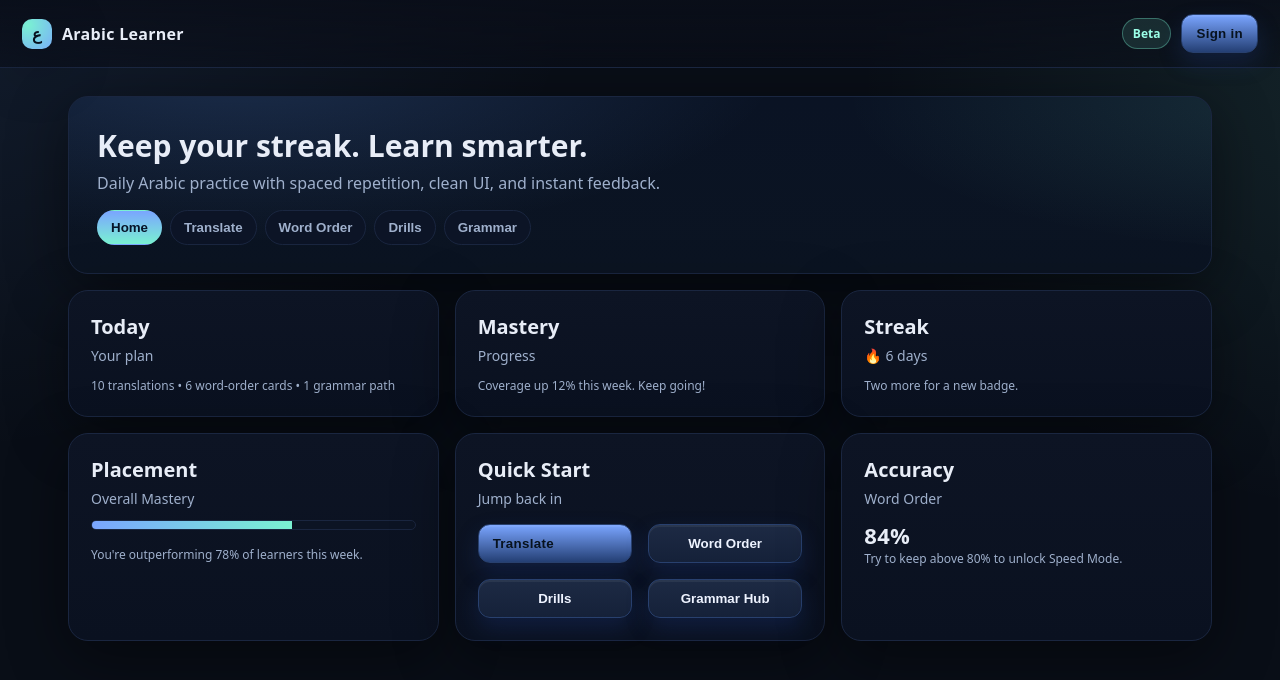
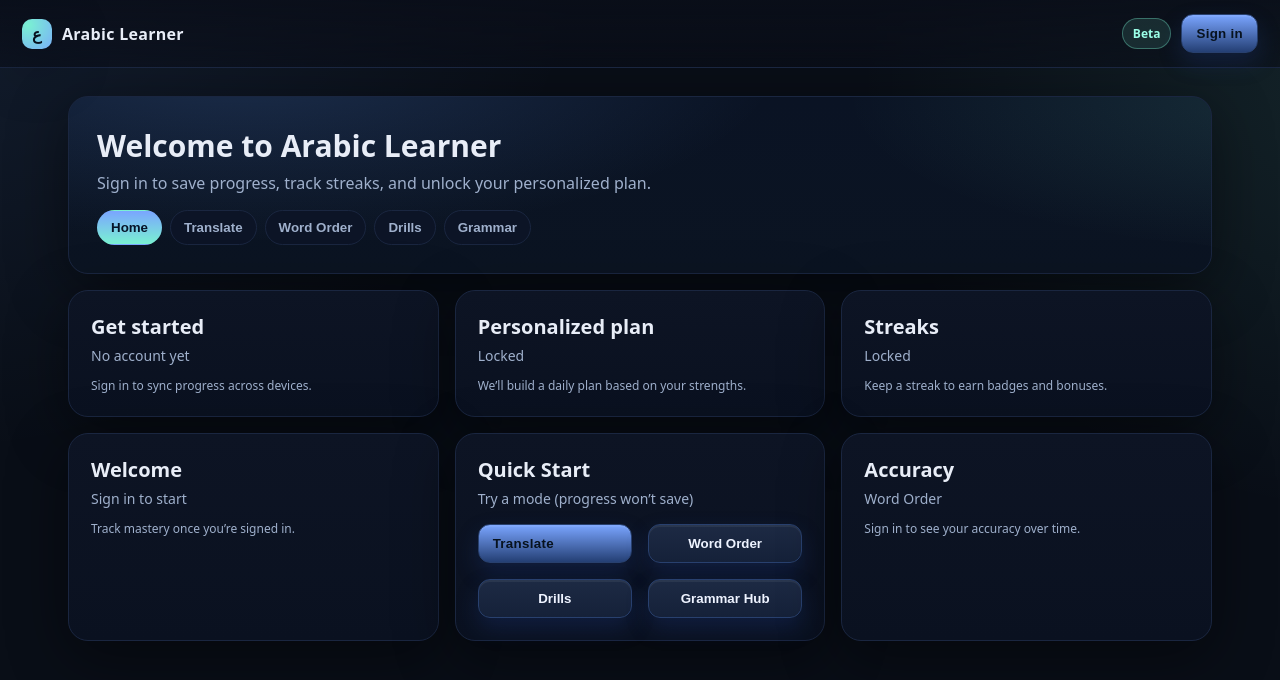
Before and after one commit to aquabble/arabialearners, a React (Vite) app: page / in a window 1280 px wide. Shown: the top 680 px of the page. Built offline with nearby package versions, Linux system fonts and the light colour scheme.

Commit message:
Add files via upload

```diff
--- a/src/components/Home.jsx
+++ b/src/components/Home.jsx
@@ -1,20 +1,26 @@
 import { Card, CardBody, CardTitle, CardSub } from './ui/Card.jsx'
+import Progress from './ui/Progress.jsx'
 import Button from './ui/Button.jsx'
-import Progress from './ui/Progress.jsx'
 
-export default function Home({ mastery=62, woAcc=84, onNav = ()=>{} }){
+export default function Home({ mastery=62, woAcc=84, onNav = ()=>{}, user = null }){
   return (
     <div className="grid cols-3">
       <div className="card"><div className="card-body">
-        <CardTitle>Placement</CardTitle>
-        <CardSub>Overall Mastery</CardSub>
-        <Progress value={mastery} />
-        <div className="small mt-16">You're outperforming 78% of learners this week.</div>
+        <CardTitle>{user ? 'Placement' : 'Welcome'}</CardTitle>
+        <CardSub>{user ? 'Overall Mastery' : 'Sign in to start'}</CardSub>
+        {user ? (
+          <>
+            <Progress value={mastery} />
+            <div className="small mt-16">You're outperforming 78% of learners this week.</div>
+          </>
+        ) : (
+          <div className="small">Track mastery once you’re signed in.</div>
+        )}
       </div></div>
 
       <div className="card"><div className="card-body">
         <CardTitle>Quick Start</CardTitle>
-        <CardSub>Jump back in</CardSub>
+        <CardSub>{user ? 'Jump back in' : 'Try a mode (progress won’t save)'}</CardSub>
         <div className="grid cols-2 mt-16">
           <Button className="w-full" variant="brand" onClick={()=>onNav('translate')}>Translate</Button>
           <Button className="w-full" onClick={()=>onNav('word-order')}>Word Order</Button>
@@ -28,8 +34,14 @@ export default function Home({ mastery=62, woAcc=84, onNav = ()=>{} }){
       <div className="card"><div className="card-body">
         <CardTitle>Accuracy</CardTitle>
         <CardSub>Word Order</CardSub>
-        <div className="title">{woAcc}%</div>
-        <div className="small">Try to keep above 80% to unlock Speed Mode.</div>
+        {user ? (
+          <>
+            <div className="title">{woAcc}%</div>
+            <div className="small">Keep above 80% to unlock Speed Mode.</div>
+          </>
+        ) : (
+          <div className="small">Sign in to see your accuracy over time.</div>
+        )}
       </div></div>
     </div>
   )
--- a/src/components/StudyShell.jsx
+++ b/src/components/StudyShell.jsx
@@ -1 +1,61 @@
-import Header from './ui/Header.jsx';import { Tabs } from './ui/Tabs.jsx';import { Card, CardBody, CardTitle, CardSub } from './ui/Card.jsx';export default function StudyShell({user,mode,setMode,children}){const items=[{label:'Home',value:'home'},{label:'Translate',value:'translate'},{label:'Word Order',value:'word-order'},{label:'Drills',value:'drills'},{label:'Grammar',value:'grammar'}];return (<div><Header user={user} right={<div className='badge ok'>Beta</div>} /><div className='container'><div className='hero'><h1>Keep your streak. Learn smarter.</h1><p>Daily Arabic practice with spaced repetition, clean UI, and instant feedback.</p><div className='mt-16'><Tabs value={mode} onChange={setMode} items={items} /></div></div><div className='mt-16 grid cols-3'><Card><CardBody><CardTitle>Today</CardTitle><CardSub>Your plan</CardSub><div className='small'>10 translations • 6 word-order cards • 1 grammar path</div></CardBody></Card><Card><CardBody><CardTitle>Mastery</CardTitle><CardSub>Progress</CardSub><div className='small'>Coverage up 12% this week. Keep going!</div></CardBody></Card><Card><CardBody><CardTitle>Streak</CardTitle><CardSub>🔥 6 days</CardSub><div className='small'>Two more for a new badge.</div></CardBody></Card></div><div className='mt-16'>{children}</div></div></div>) }
+import Header from './ui/Header.jsx';
+import { Tabs } from './ui/Tabs.jsx';
+import { Card, CardBody, CardTitle, CardSub } from './ui/Card.jsx';
+
+export default function StudyShell({ user, mode, setMode, onSignIn, onLogout, children }){
+  const items = [
+    {label:'Home', value:'home'},
+    {label:'Translate', value:'translate'},
+    {label:'Word Order', value:'word-order'},
+    {label:'Drills', value:'drills'},
+    {label:'Grammar', value:'grammar'}
+  ];
+
+  return (
+    <div>
+      <Header user={user} onSignIn={onSignIn} onLogout={onLogout} right={<div className="badge ok">Beta</div>} />
+      <div className="container">
+        <div className="hero">
+          <h1>{user ? 'Keep your streak. Learn smarter.' : 'Welcome to Arabic Learner'}</h1>
+          <p>{user ? 'Daily Arabic practice with spaced repetition, clean UI, and instant feedback.' : 'Sign in to save progress, track streaks, and unlock your personalized plan.'}</p>
+          <div className="mt-16">
+            <Tabs value={mode} onChange={setMode} items={items} />
+          </div>
+        </div>
+
+        {/* Overview cards */}
+        <div className="mt-16 grid cols-3">
+          {user ? (
+            <>
+              <Card><CardBody><CardTitle>Today</CardTitle><CardSub>Your plan</CardSub>
+                <div className="small">10 translations • 6 word-order cards • 1 grammar path</div>
+              </CardBody></Card>
+              <Card><CardBody><CardTitle>Mastery</CardTitle><CardSub>Progress</CardSub>
+                <div className="small">Coverage up 12% this week. Keep going!</div>
+              </CardBody></Card>
+              <Card><CardBody><CardTitle>Streak</CardTitle><CardSub>🔥 6 days</CardSub>
+                <div className="small">Two more for a new badge.</div>
+              </CardBody></Card>
+            </>
+          ) : (
+            <>
+              <Card><CardBody><CardTitle>Get started</CardTitle><CardSub>No account yet</CardSub>
+                <div className="small">Sign in to sync progress across devices.</div>
+              </CardBody></Card>
+              <Card><CardBody><CardTitle>Personalized plan</CardTitle><CardSub>Locked</CardSub>
+                <div className="small">We’ll build a daily plan based on your strengths.</div>
+              </CardBody></Card>
+              <Card><CardBody><CardTitle>Streaks</CardTitle><CardSub>Locked</CardSub>
+                <div className="small">Keep a streak to earn badges and bonuses.</div>
+              </CardBody></Card>
+            </>
+          )}
+        </div>
+
+        <div className="mt-16">
+          {children}
+        </div>
+      </div>
+    </div>
+  )
+}
--- a/src/components/ui/Header.jsx
+++ b/src/components/ui/Header.jsx
@@ -1 +1,34 @@
-import Button from './Button.jsx';export default function Header({user,onLogout,onSettings,right=null}){const initials=(user?.name||'G').split(' ').map(s=>s[0]).join('').slice(0,2).toUpperCase();return (<div className='header'><div className='header-inner'><div className='brand'><div className='brand-badge'>ع</div><div>Arabic Learner</div></div><div className='header-actions'>{right}{onSettings&&<Button variant='ghost' onClick={onSettings}>Settings</Button>}{user?(<><div className='avatar' title={user.name||'Guest'}>{initials}</div>{onLogout&&<Button variant='ghost' onClick={onLogout}>Log out</Button>}</>):(<Button variant='brand' onClick={()=>window.location.href='/login'}>Sign in</Button>)}</div></div></div>) }
+import Button from './Button.jsx';
+
+export default function Header({ user, onLogout, onSettings, onSignIn, right=null }){
+  const initials = user?.displayName?.split(' ').map(s=>s[0]).join('').slice(0,2).toUpperCase()
+                  || user?.name?.split(' ').map(s=>s[0]).join('').slice(0,2).toUpperCase()
+                  || '';
+
+  return (
+    <div className="header">
+      <div className="header-inner">
+        <div className="brand">
+          <div className="brand-badge">ع</div>
+          <div>Arabic Learner</div>
+        </div>
+
+        <div className="header-actions">
+          {right}
+          {onSettings && <Button variant="ghost" onClick={onSettings}>Settings</Button>}
+
+          {user ? (
+            <>
+              <div className="avatar" title={user.displayName || user.name || 'User'}>
+                {initials || '🙂'}
+              </div>
+              {onLogout && <Button variant="ghost" onClick={onLogout}>Log out</Button>}
+            </>
+          ) : (
+            <Button variant="brand" onClick={onSignIn}>Sign in</Button>
+          )}
+        </div>
+      </div>
+    </div>
+  )
+}
```
Also changed, not shown: src/lib/auth.js (added, +26 -0 lines).
